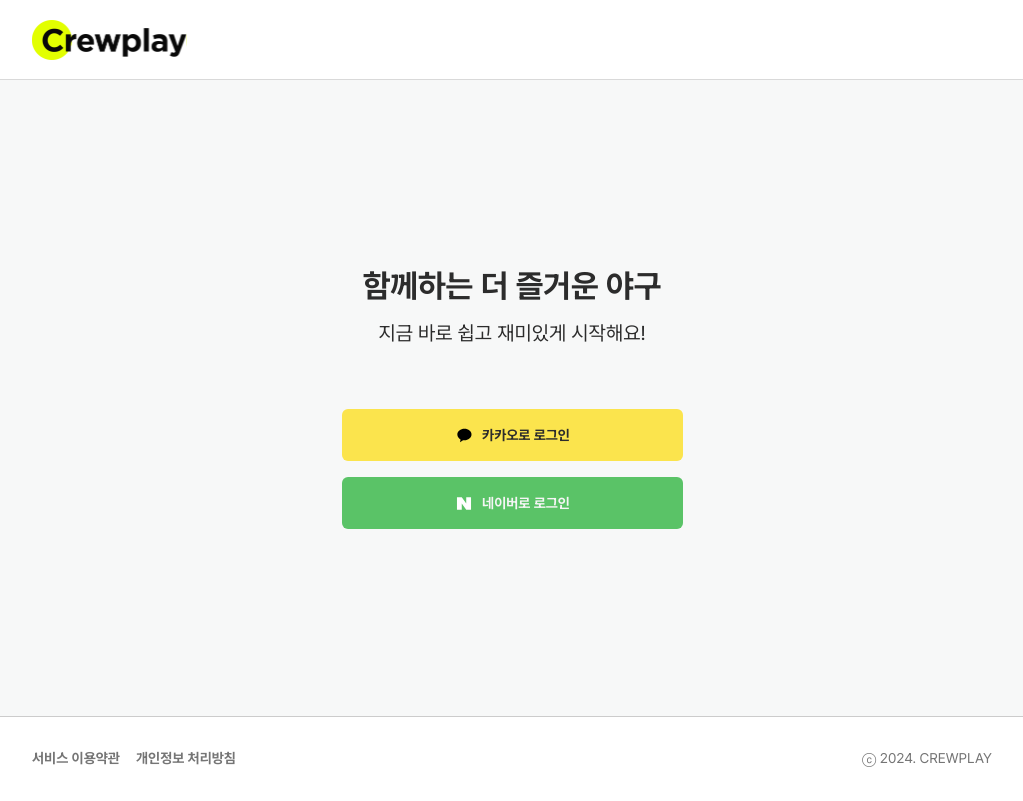
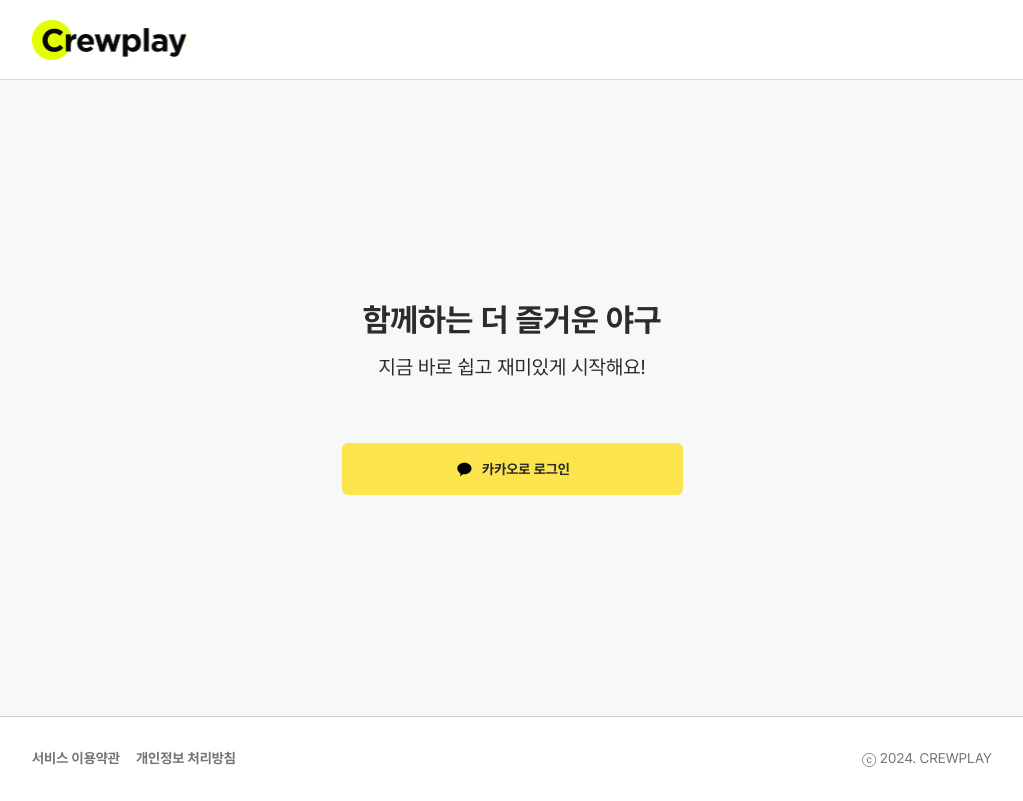
Before and after one commit to crew-play/crewplay-FE, a Next.js app: page /login in a window 1280 px wide. Shown: the whole page, without its empty margins (128-1151 px from the left). Built offline with nearby package versions, Linux system fonts and the light colour scheme; no server answers.

Commit message:
🔥 Remove: remove naver login

```diff
--- a/app/login/components/social-login-button.tsx
+++ b/app/login/components/social-login-button.tsx
@@ -1,7 +1,6 @@
-import { KAKAO_LOGIN_URL, NAVER_LOGIN_URL } from "@/constants/social-login-url";
+import { KAKAO_LOGIN_URL } from "@/constants/social-login-url";
+import Kakao from "@/public/svg/kakao.svg";
 import Link from "next/link";
-import Kakao from "@/public/svg/kakao.svg";
-import Naver from "@/public/svg/naver.svg";
 
 export default function SocialLoginButton() {
   return (
@@ -13,13 +12,6 @@
         <Kakao />
         <span className="ml-2">카카오로 로그인</span>
       </Link>
-      <Link
-        href={NAVER_LOGIN_URL}
-        className="mt-4 flex h-[52px] w-full items-center justify-center rounded-md bg-[#5AC367] text-[14px] font-bold leading-[14px] text-white-003"
-      >
-        <Naver />
-        <span className="ml-2">네이버로 로그인</span>
-      </Link>
     </div>
   );
 }
```
